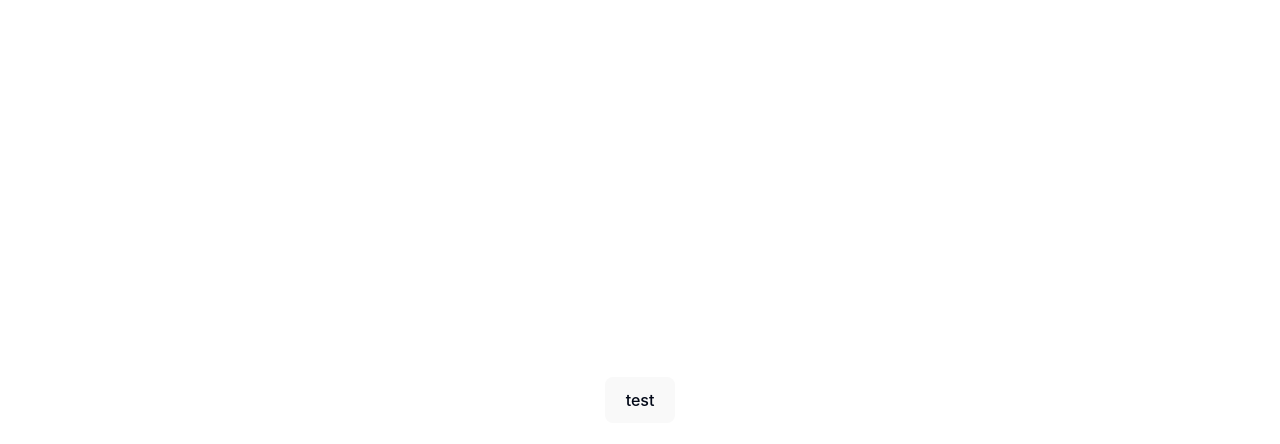
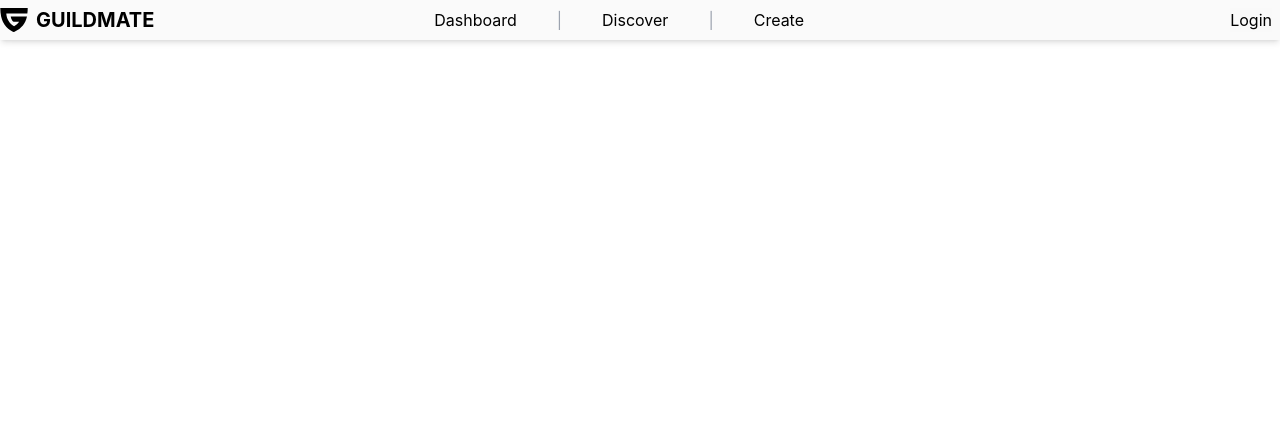
Before and after one commit to nthconnor/guildmate_frontend, a React (Vite) app: page / in a window 1280 px wide. Shown: the top 444 px of the page. Built offline with nearby package versions, Linux system fonts and the light colour scheme.

Commit message:
navigation

```diff
--- a/package.json
+++ b/package.json
@@ -10,6 +10,7 @@
     "preview": "vite preview"
   },
   "dependencies": {
+    "@radix-ui/react-navigation-menu": "^1.2.0",
     "@radix-ui/react-slot": "^1.1.0",
     "class-variance-authority": "^0.7.0",
     "clsx": "^2.1.1",
--- a/src/App.jsx
+++ b/src/App.jsx
@@ -1,14 +1,9 @@
-import { useState } from 'react'
 import './App.css'
 import Home from './pages/Home'
 
 function App() {
-  const [count, setCount] = useState(0)
-
   return (
-    <div>
       <Home />
-    </div>
   )
 }
 
--- a/src/components/Nav.jsx
+++ b/src/components/Nav.jsx
@@ -0,0 +1,37 @@
+import React from "react";
+import { NavLink } from "react-router-dom";
+import { Button } from "@/components/ui/button";
+import "../index.css";
+
+function Nav() {
+  return (
+    <nav className="fixed top-0 left-0 right-0 z-10 bg-neutral-50 text-black shadow-md">
+      <div className="container mx-auto flex items-center p-2 relative">
+        <div className="absolute left-0 flex items-center">
+          <img src="/guildmate.svg" alt="Logo" className="h-8 w-auto" />
+          <div className="text-xl font-bold ml-2">GUILDMATE</div>
+        </div>
+        <div className="flex-grow flex justify-center">
+          <div className="flex space-x-10">
+            <NavLink to="/" exact className="hover:text-gray-300">
+              Dashboard
+            </NavLink>
+            <span className="text-gray-400">|</span>
+            <NavLink to="/" className="hover:text-gray-300">
+              Discover
+            </NavLink>
+            <span className="text-gray-400">|</span>
+            <NavLink to="/" className="hover:text-gray-300">
+              Create
+            </NavLink>
+          </div>
+        </div>
+        <div className="flex-none">
+          <Button variant="ghost">Login</Button>
+        </div>
+      </div>
+    </nav>
+  );
+}
+
+export default Nav;
--- a/src/index.css
+++ b/src/index.css
@@ -17,15 +17,6 @@
   -moz-osx-font-smoothing: grayscale;
 }
 
-a {
-  font-weight: 500;
-  color: #646cff;
-  text-decoration: inherit;
-}
-a:hover {
-  color: #535bf2;
-}
-
 body {
   margin: 0;
   display: flex;
@@ -37,25 +28,6 @@
 h1 {
   font-size: 3.2em;
   line-height: 1.1;
-}
-
-button {
-  border-radius: 8px;
-  border: 1px solid transparent;
-  padding: 0.6em 1.2em;
-  font-size: 1em;
-  font-weight: 500;
-  font-family: inherit;
-  background-color: #1a1a1a;
-  cursor: pointer;
-  transition: border-color 0.25s;
-}
-button:hover {
-  border-color: #646cff;
-}
-button:focus,
-button:focus-visible {
-  outline: 4px auto -webkit-focus-ring-color;
 }
 
 @media (prefers-color-scheme: light) {
--- a/src/pages/Home.jsx
+++ b/src/pages/Home.jsx
@@ -1,10 +1,10 @@
-import { Button } from "@/components/ui/button";
-import './index.css'
+import Nav from "../components/Nav"
+import '../index.css'
 
 function Home () {
     return (
         <div>
-            <Button>test</Button>
+            <Nav />
         </div>
     );
 }
--- a/src/pages/index.css
+++ /dev/null
@@ -1,3 +0,0 @@
-body {
-    color: blue
-}
--- a/tailwind.config.js
+++ b/tailwind.config.js
@@ -2,8 +2,7 @@
 export default {
     darkMode: ["class"],
     content: [
-		'./pages/**/*.{html,js}',
-		'./components/**/*.{html,js}',
+		'./src/**/*.{html,js,jsx,ts,tsx}',
 	  ],
   theme: {
   	extend: {
```
Also changed, not shown: components/ui/navigation-menu.jsx (added, +104 -0 lines), src/components/HeroSection.jsx (added), 1 other file (tests, documents, lock files or other folders).
